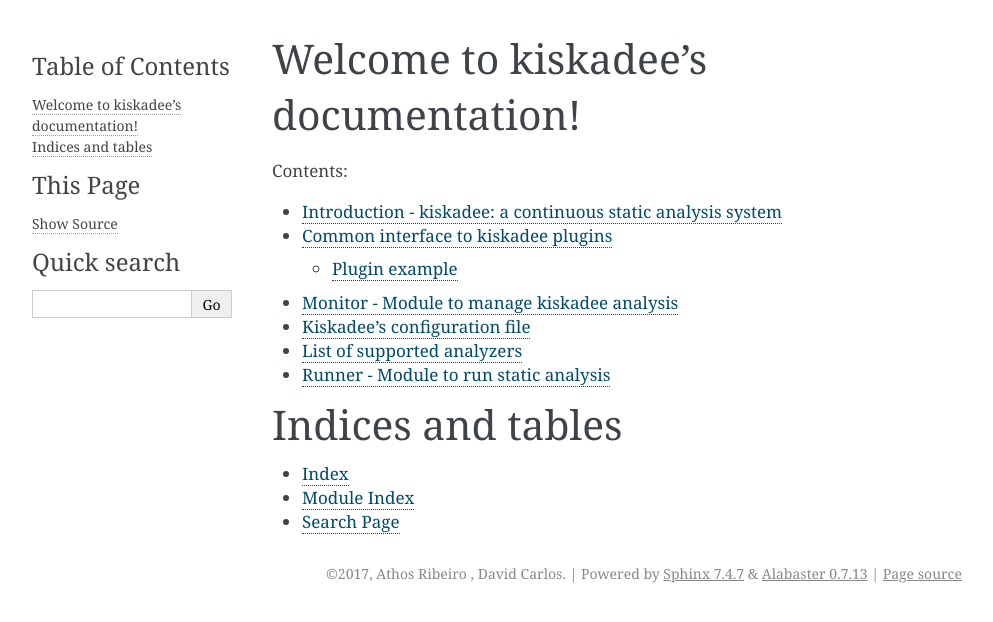
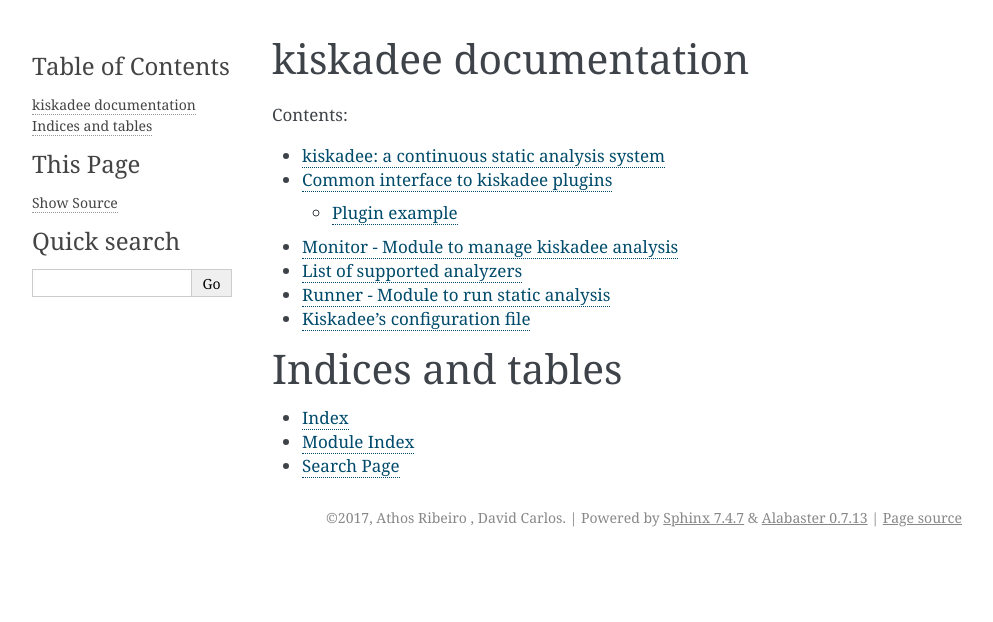
Before and after one commit to fabio1079/kiskadee, a Sphinx documentation site: the page built from doc/index.rst, in a window 1280 px wide. Shown: the top 622 px of the page, without its empty margins (148-1141 px from the left). Built offline with Sphinx 7.4.7, drawn with Linux system fonts in a browser that asks for light colours.

Commit message:
Improve documentation

```diff
--- a/doc/index.rst
+++ b/doc/index.rst
@@ -3,8 +3,8 @@
    You can adapt this file completely to your liking, but it should at least
    contain the root `toctree` directive.
 
-Welcome to kiskadee's documentation!
-====================================
+kiskadee documentation
+======================
 
 .. toctree::
    :maxdepth: 2
@@ -13,9 +13,9 @@
    introduction
    plugins
    monitor
-   config_file
    analyzers
    runner
+   config_file
 
 
 Indices and tables
--- a/doc/introduction.rst
+++ b/doc/introduction.rst
@@ -1,5 +1,5 @@
-Introduction - kiskadee: a continuous static analysis system
-============================================================
+kiskadee: a continuous static analysis system
+=============================================
 
 Static analyzers are computer programs that analyze other computer programs.
 This is generally done by checking source code through static analysis methods.
```
